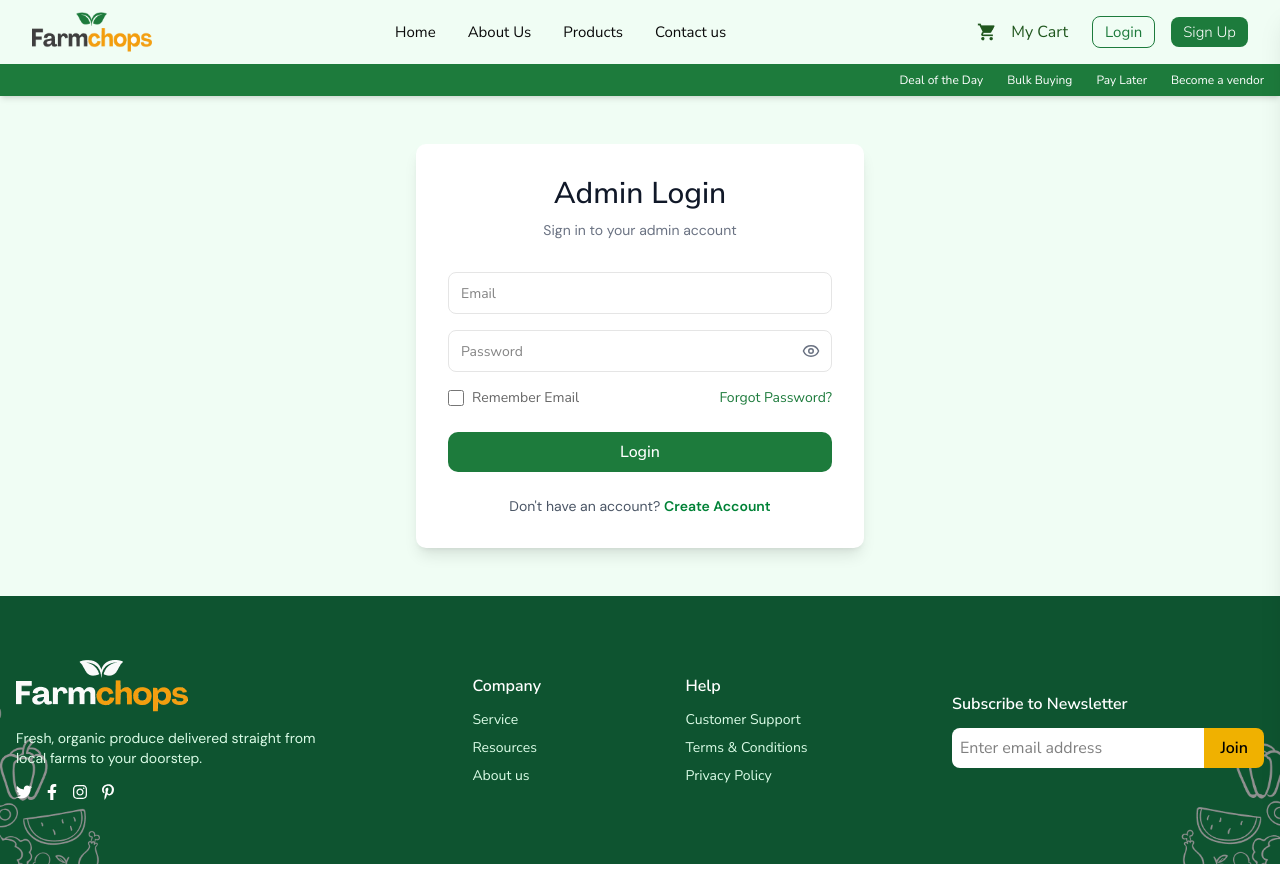
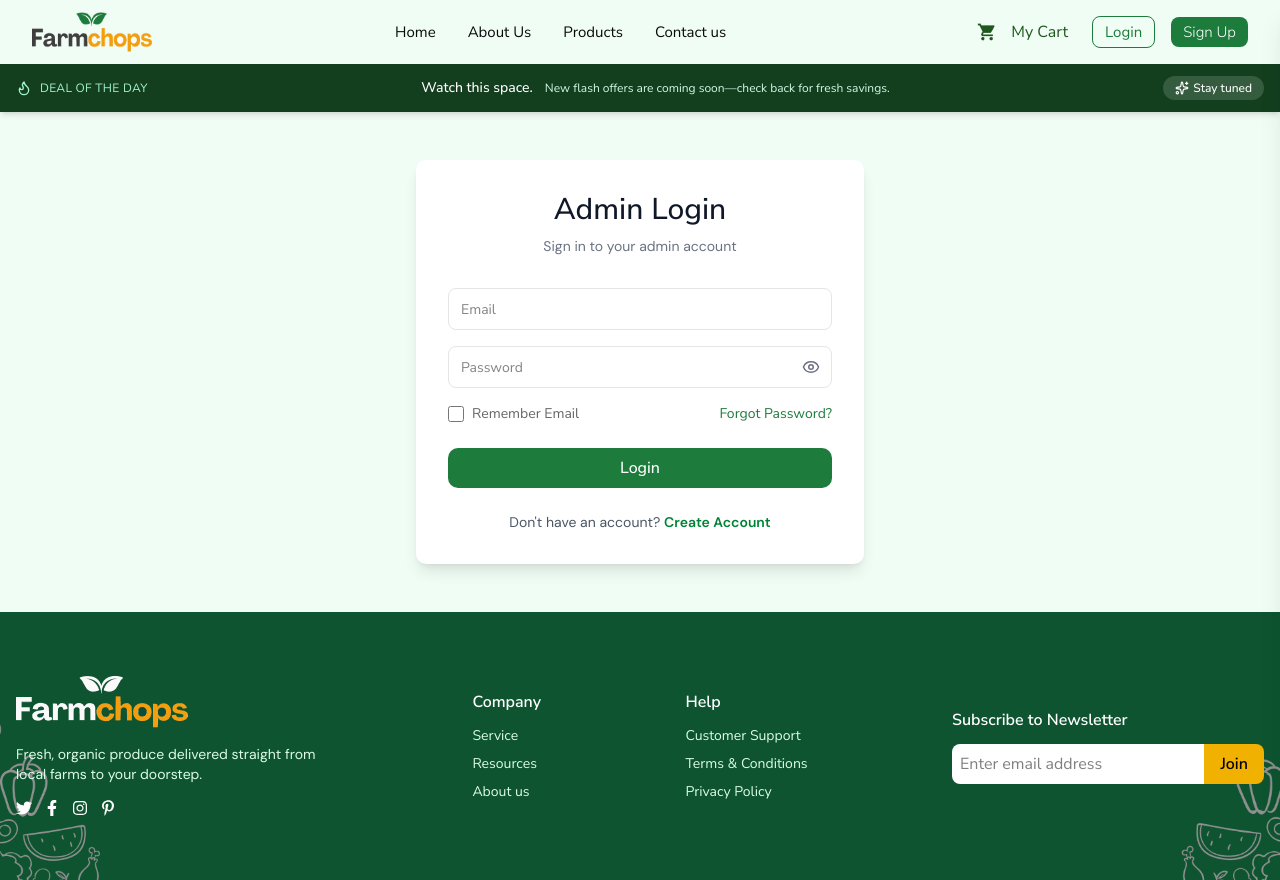
Before and after one commit to Farmchops/FarmChops-Frontend, a React (Vite) app: page /admin/login in a window 1280 px wide. Built offline with nearby package versions, Linux system fonts and the light colour scheme; no server answers.

Commit message:
worked on deal of the day

```diff
--- a/src/components/DealBanner.tsx
+++ b/src/components/DealBanner.tsx
@@ -12,11 +12,27 @@ const extractActiveDeal = (
         return { deal: null, metrics: undefined, userReservation: null };
     }
 
-    if ((response as ApiResponse<ActiveDealPayload>).data) {
-        return (response as ApiResponse<ActiveDealPayload>).data ?? { deal: null };
+    const apiResponse = response as ApiResponse<ActiveDealPayload>;
+    const payload = ("data" in apiResponse && apiResponse.data ? apiResponse.data : response) as ActiveDealPayload & {
+        activeDeal?: Deal | null;
+        deal?: Deal | null;
+        metrics?: ActiveDealPayload["metrics"];
+        userReservation?: ActiveDealPayload["userReservation"];
+    };
+
+    if (payload.activeDeal && !payload.deal) {
+        return {
+            deal: payload.activeDeal,
+            metrics: payload.metrics,
+            userReservation: payload.userReservation ?? null,
+        };
     }
 
-    return response as ActiveDealPayload;
+    return {
+        deal: payload.deal ?? null,
+        metrics: payload.metrics,
+        userReservation: payload.userReservation ?? null,
+    };
 };
 
 const formatCountdown = (seconds: number | null): string => {
@@ -97,11 +113,19 @@ export const DealBanner = () => {
 
     if (error || !activeDeal) {
         return (
-            <div className="flex w-full items-center justify-end gap-6 bg-[#1D7B3C] px-4 py-2 text-xs text-white">
-                <span>Deal of the Day</span>
-                <span className="hidden sm:inline">Bulk Buying</span>
-                <span className="hidden sm:inline">Pay Later</span>
-                <span className="hidden md:inline">Become a vendor</span>
+            <div className="flex w-full flex-col gap-2 bg-[#133F1F] px-4 py-3 text-white sm:flex-row sm:items-center sm:justify-between">
+                <div className="flex items-center gap-2 text-xs uppercase tracking-wide text-emerald-200">
+                    <Flame className="h-4 w-4" />
+                    Deal of the Day
+                </div>
+                <div className="flex flex-col gap-1 text-sm sm:flex-row sm:items-center sm:gap-3">
+                    <span className="font-medium text-white">Watch this space.</span>
+                    <span className="text-xs text-emerald-100">New flash offers are coming soon—check back for fresh savings.</span>
+                </div>
+                <span className="inline-flex items-center gap-1 rounded-full bg-white/15 px-3 py-1 text-xs font-medium text-white">
+                    <Sparkles className="h-3.5 w-3.5" />
+                    Stay tuned
+                </span>
             </div>
         );
     }
```
